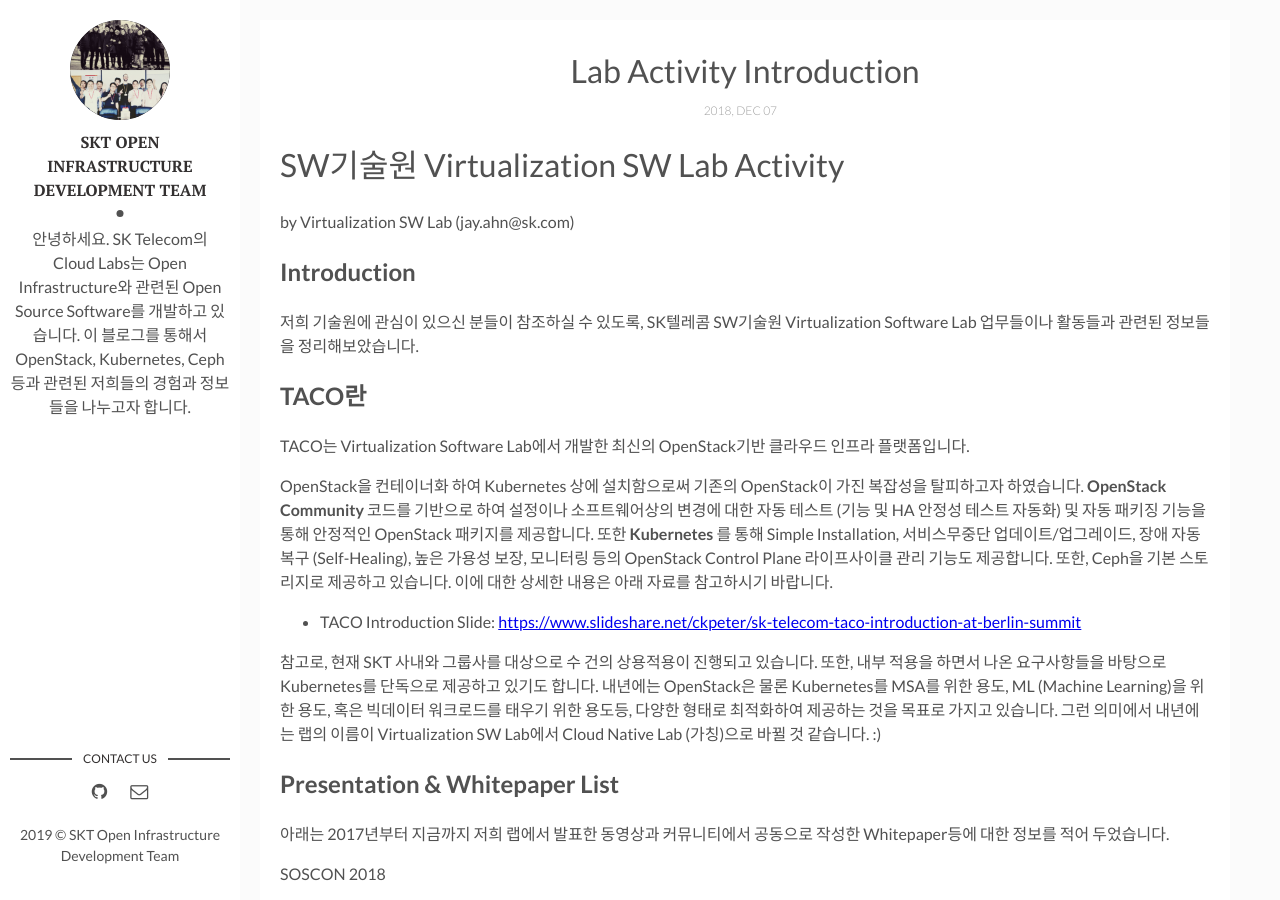
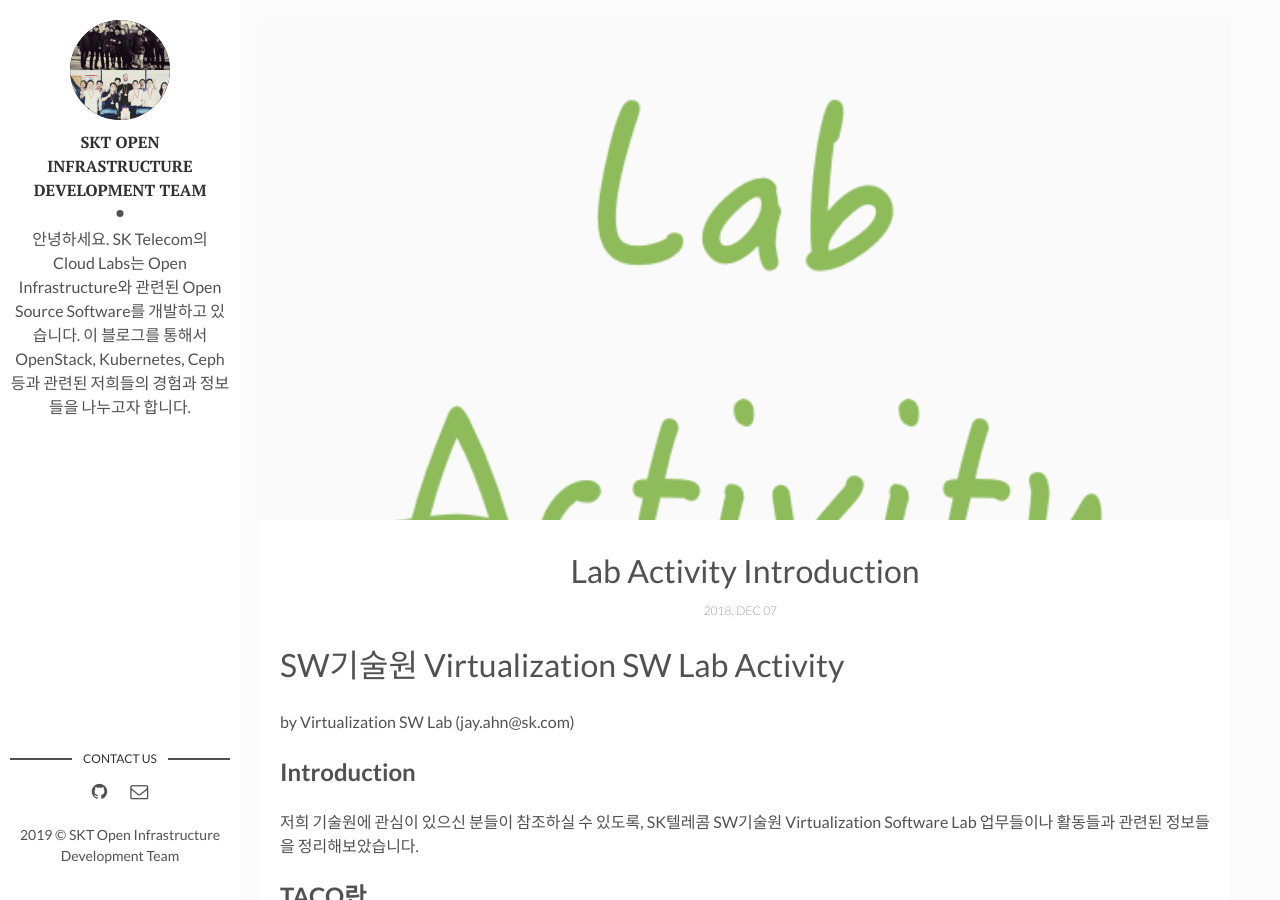
Before and after one commit to openinfradev/openinfradev.github.io, a Jekyll site: the page built from _posts/2018-12-07-LabIntro.md, in a window 1280 px wide and 900 px high. Built offline with Jekyll 4.4.1, drawn with Linux system fonts in a browser that asks for light colours; comment, search, counter and statistics services are not loaded.

Commit message:
change/add picture to posts

```diff
--- a/_posts/2018-12-07-LabIntro.md
+++ b/_posts/2018-12-07-LabIntro.md
@@ -2,8 +2,11 @@
 layout: post
 title:  "Lab Activity Introduction"
 author: "안재석"
+description: Lab 활동 소개
 date:   2018-12-07 11:00:00 +0900
+img: blog_labactivity.png
 ---
+
 # SW기술원 Virtualization SW Lab Activity
 by Virtualization SW Lab (jay.ahn@sk.com)
 
```
Also changed, not shown: assets/img/blog_labactivity.png (added), assets/img/taco_logo_circle.png (added).
